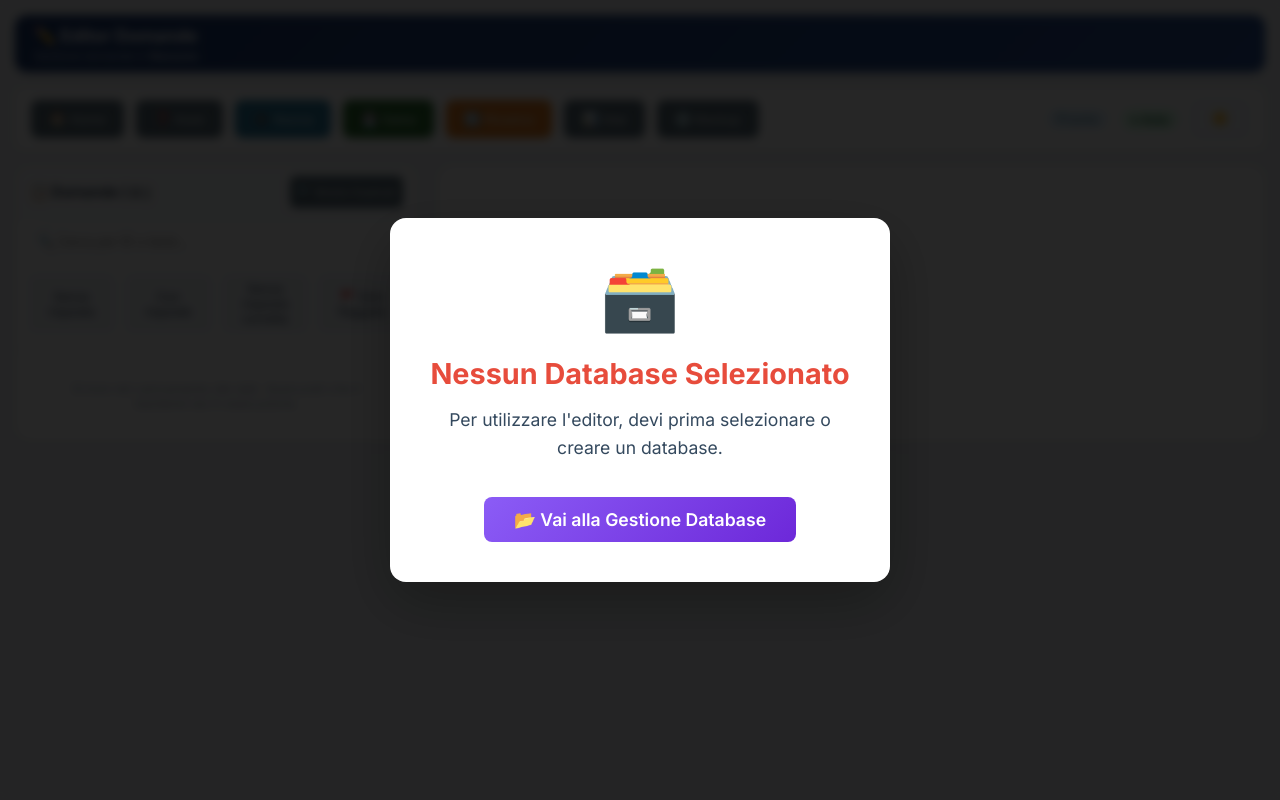
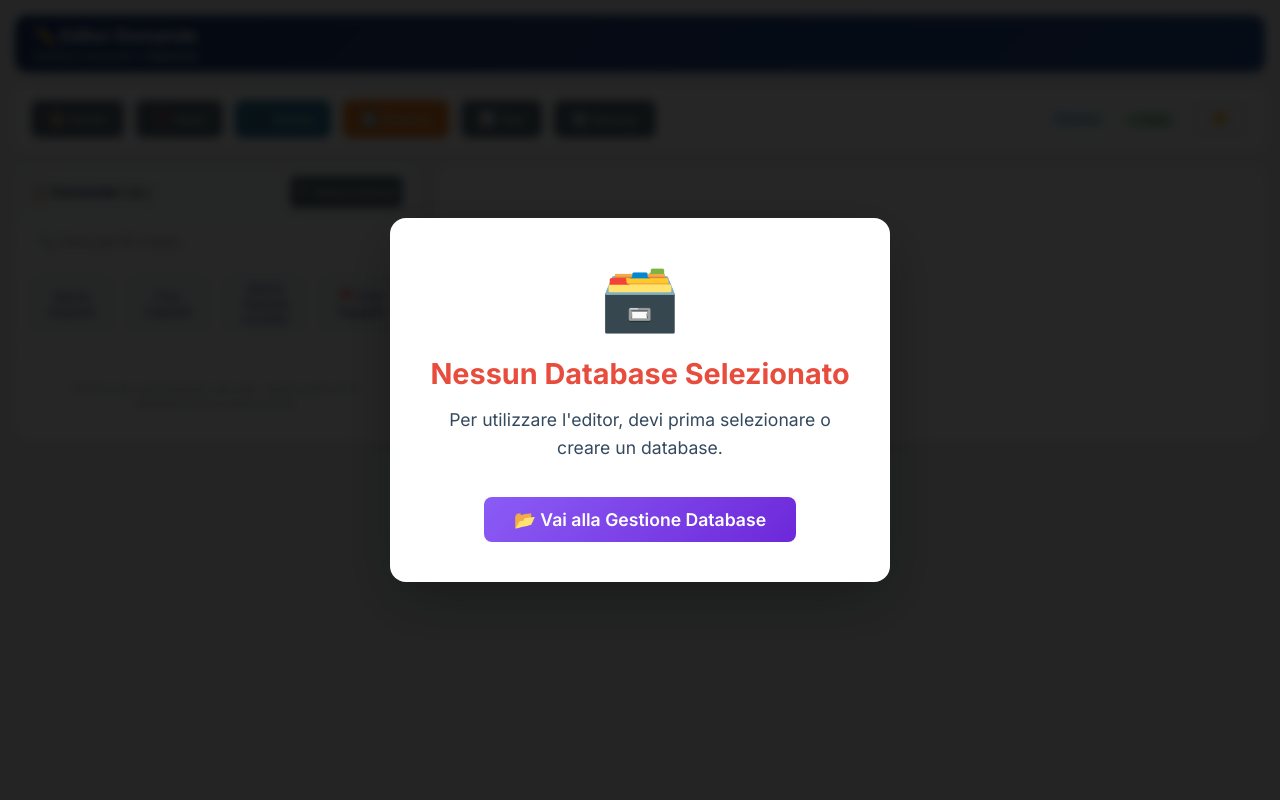
Before and after one commit to Gigagadget/question-lab, a Flask app: page /editor in a window 1280 px wide. Run offline with Flask 3, Linux system fonts and the light colour scheme; parts of the project's set-up code (start-up, migrations or seed data) failed here and were passed over.

Commit message:
minor changes

```diff
--- a/static/js/editor.js
+++ b/static/js/editor.js
@@ -1972,7 +1972,6 @@ window.renameCategory = renameCategory;
 searchInput.addEventListener('input', () => renderQuestionList());
 
 document.getElementById('btnNew').addEventListener('click', createNewQuestion);
-document.getElementById('btnSaveAll').addEventListener('click', saveAllToServer);
 document.getElementById('btnReload').addEventListener('click', loadQuestions);
 document.getElementById('btnStats').addEventListener('click', showStats);
 document.getElementById('btnBackup').addEventListener('click', showBackups);
--- a/templates/editor.html
+++ b/templates/editor.html
@@ -34,7 +34,6 @@
             <button id="btnHome" class="info">🏠 Home</button>
             <button id="btnHelp" class="info">❓ Aiuto</button>
             <button id="btnNew" class="primary">➕ Nuova</button>
-            <button id="btnSaveAll" class="success">💾 Salva</button>
             <button id="btnReload" class="warning">🔄 Ricarica</button>
             <button id="btnStats" class="info">📊 Stat</button>
             <button id="btnBackup" class="info">💿 Backup</button>
@@ -145,7 +144,6 @@
                     <li><strong>Nuova domanda</strong>: Clicca "➕ Nuova" per creare una nuova domanda</li>
                     <li><strong>Modifica domanda</strong>: Seleziona una domanda dalla lista per modificarla nel pannello destro</li>
                     <li><strong>Salvataggio automatico</strong>: Le modifiche vengono salvate automaticamente (indicatore "● Auto" in alto)</li>
-                    <li><strong>Salva manuale</strong>: Clicca "💾 Salva" per forzare il salvataggio</li>
                     <li><strong>Ricarica</strong>: Clicca "🔄 Ricarica" per ricaricare le domande dal server</li>
                 </ul>
 
```
